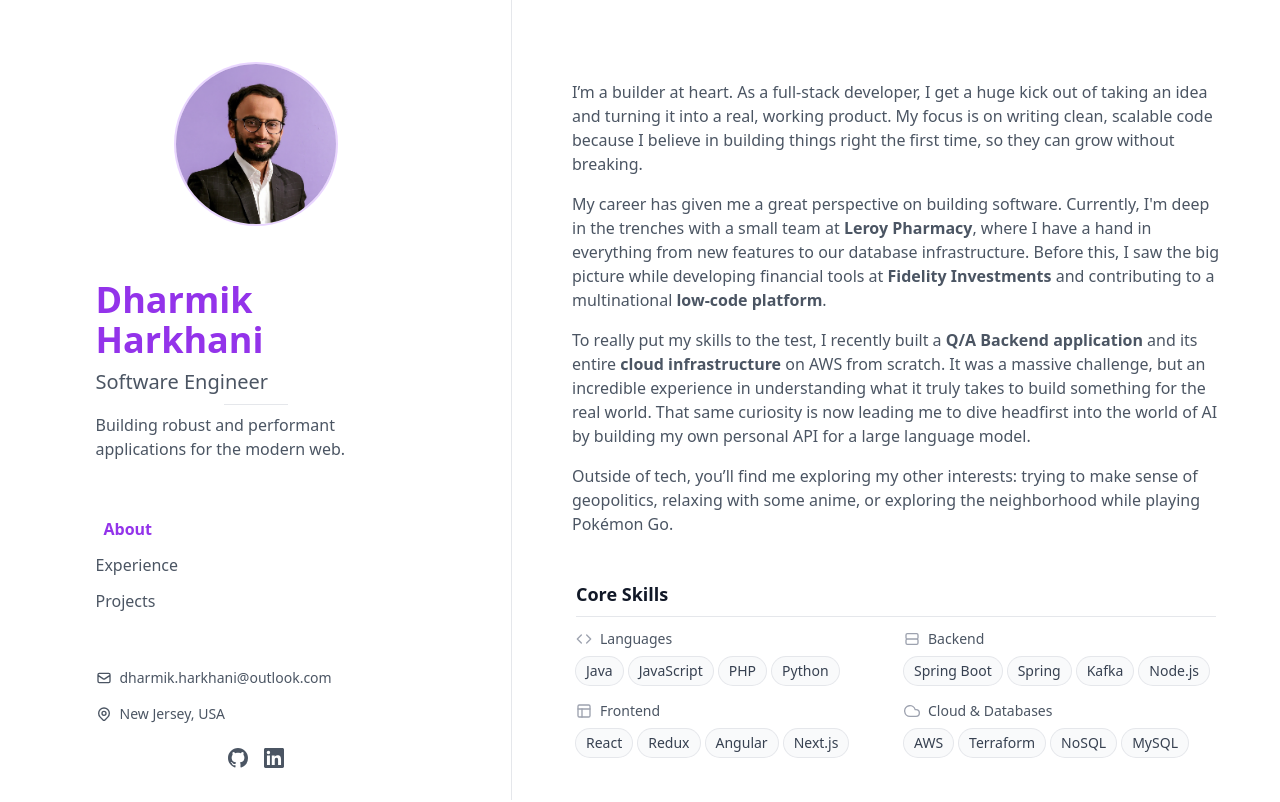
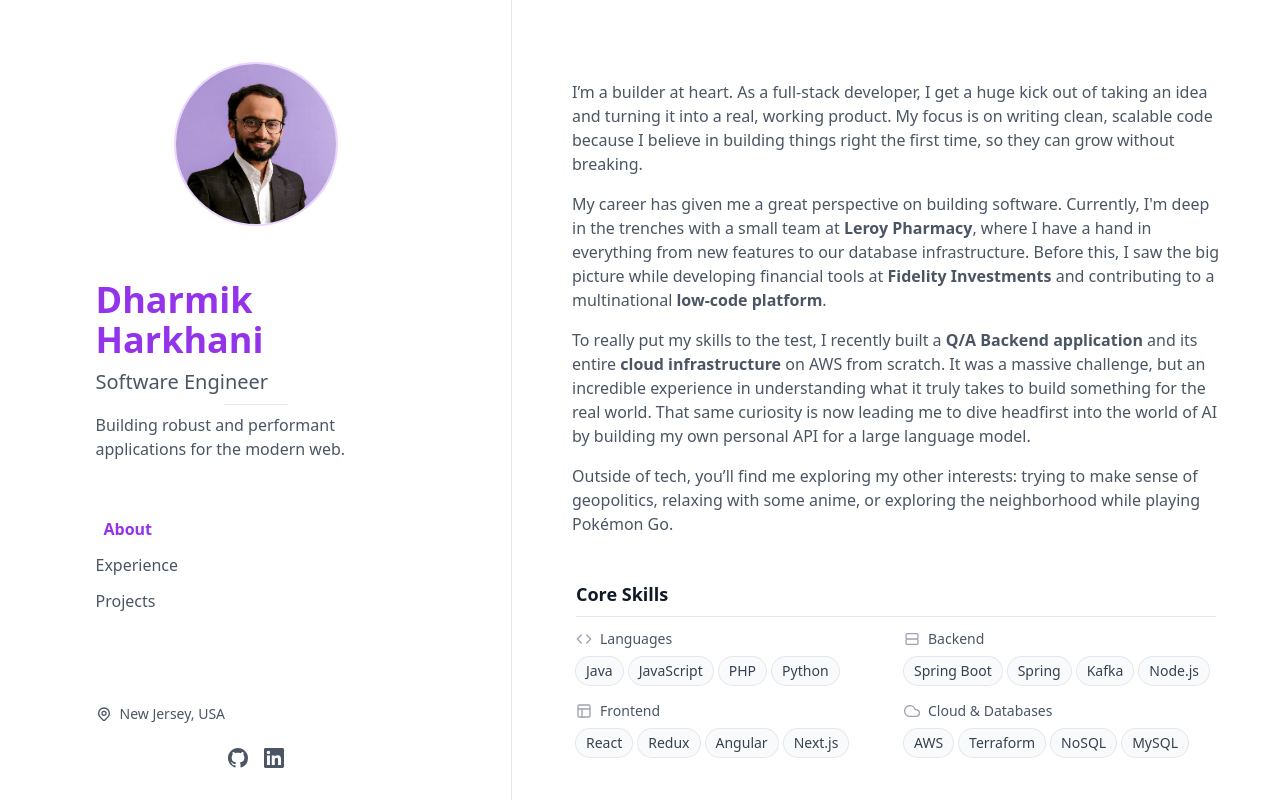
Before and after one commit to harkhanid/portfolio1.0, a Next.js app: page / in a window 1280 px wide. Shown: the top 802 px of the page. Built offline with nearby package versions, Linux system fonts and the light colour scheme.

Commit message:
Removed email

```diff
--- a/app/data.tsx
+++ b/app/data.tsx
@@ -5,21 +5,6 @@
     "Building robust and performant applications for the modern web.",
   image: "/profile1.png",
   contact: [
-    {
-      type: "Email",
-      value: "dharmik.harkhani@outlook.com",
-      svg: (
-        <svg
-          className="w-4 h-4 text-gray-600"
-          viewBox="0 0 24 24"
-          fill="none"
-          stroke="currentColor"
-          strokeWidth="2"
-        >
-          <path d="M3 8l7.89 5.26a2 2 0 002.22 0L21 8M5 19h14a2 2 0 002-2V7a2 2 0 00-2-2H5a2 2 0 00-2 2v10a2 2 0 002 2z" />
-        </svg>
-      ),
-    },
     {
       type: "Location",
       value: "New Jersey, USA",
```
